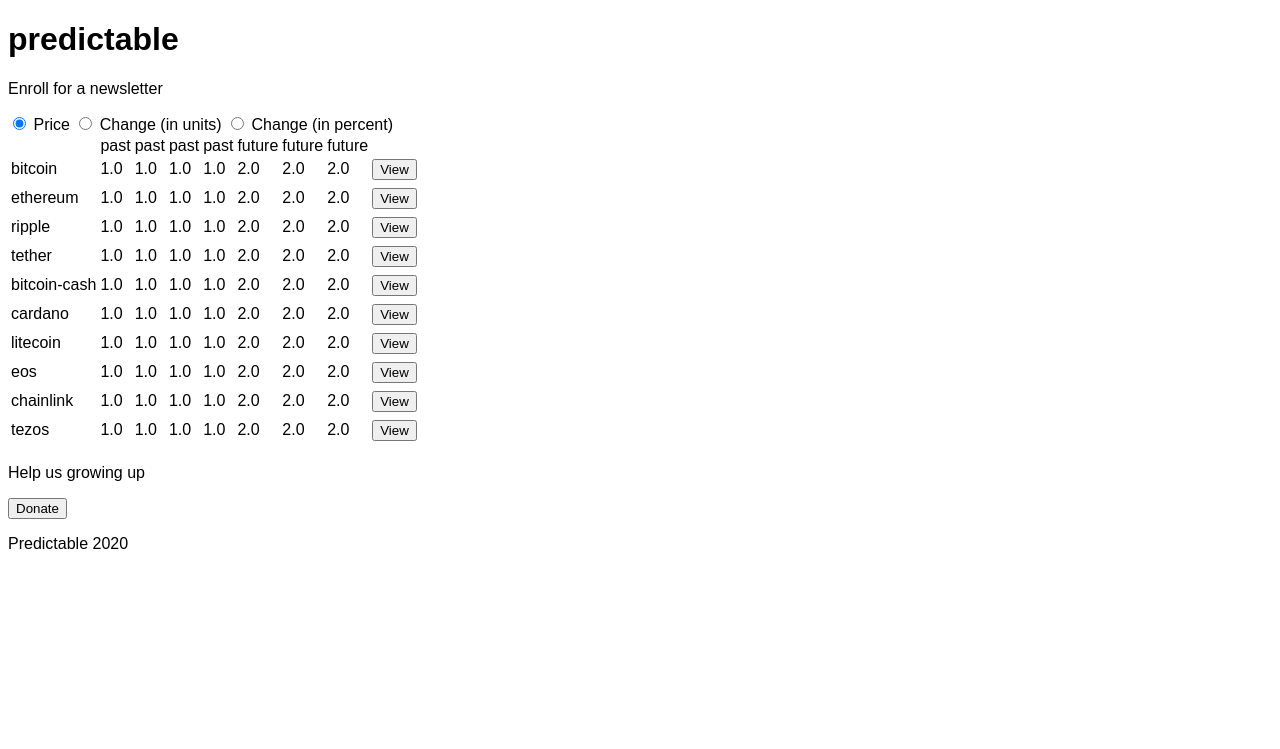
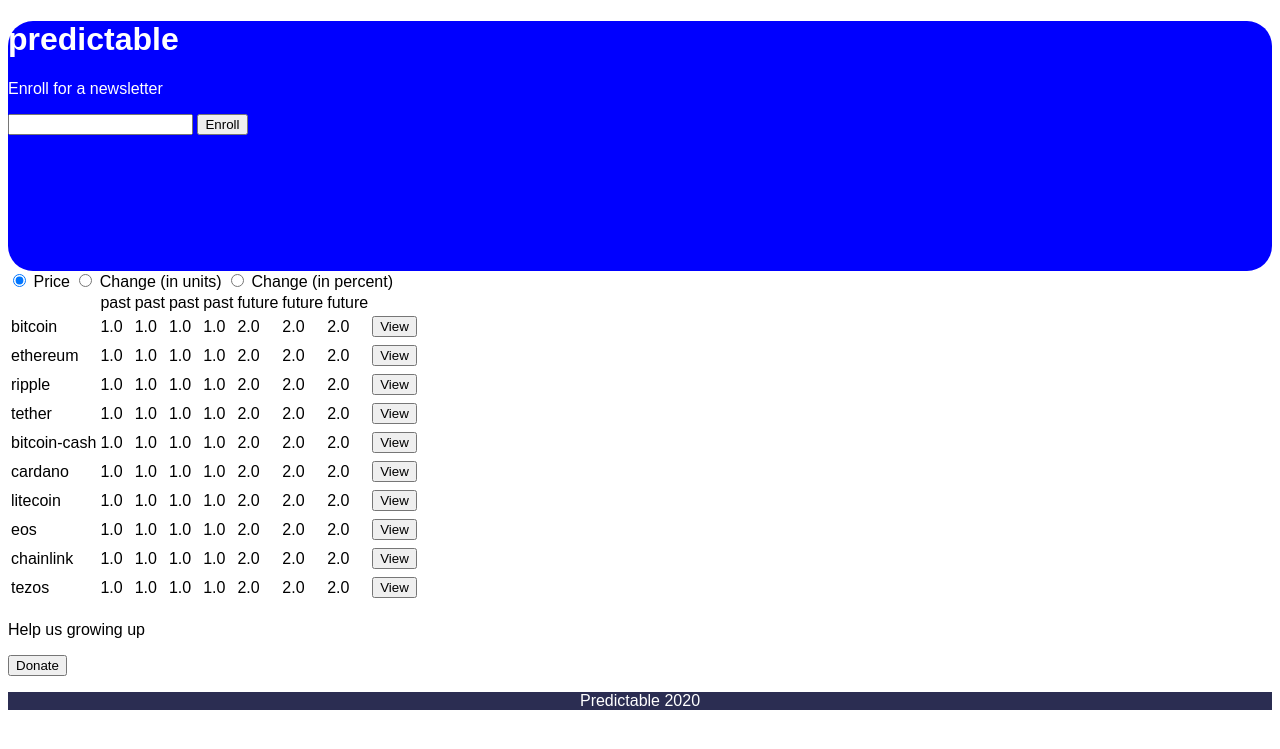
Before and after one commit to SMATEO49/predictable-web, a Flask app: page / in a window 1280 px wide. Shown: the top 749 px of the page. Run offline with Flask 2, Linux system fonts and the light colour scheme; some libraries are stand-ins or nearby versions.

Commit message:
pierwsze 5h

```diff
--- a/static/main.css
+++ b/static/main.css
@@ -1,5 +1,25 @@
 body {
     font-family: sans-serif;
+    color: black;
+    background-color: white;
+}
+
+.cover {
+
+    color: white;
+    height: 250px;
+    /*background-image: "../images/tlo1.jpg";*/
+    background-color: blue;
+    border-top-left-radius: 25px;
+    border-top-right-radius: 25px;
+    border-bottom-left-radius: 25px;
+    border-bottom-right-radius: 25px;
+}
+
+.footer {
+    background-color: #2B2D52;
+    color: white;
+    text-align: center;
 }
 
 .chart {
--- a/templates/index.html
+++ b/templates/index.html
@@ -6,6 +6,8 @@
     <div class="cover">
         <h1>predictable</h1>
         <p>Enroll for a newsletter</p>
+        <input type="email" name="email" id="email" />
+        <input type="submit" value="Enroll" />
     </div>
     {% endblock %}
 
```
